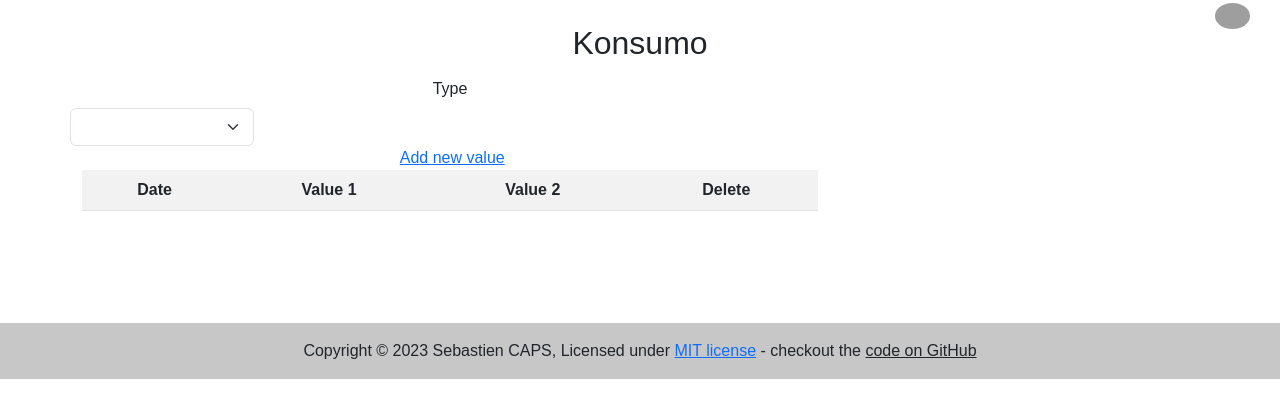
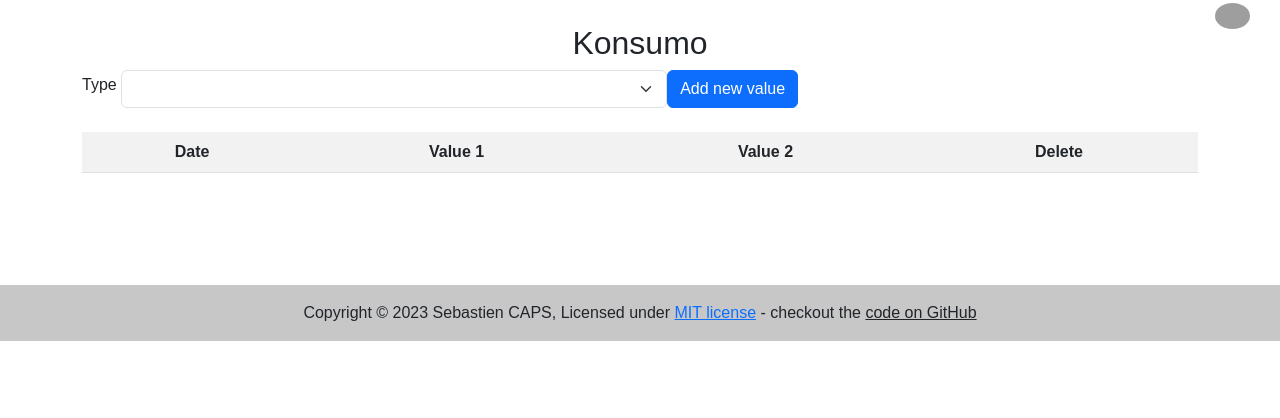
Before and after one commit to virer/konsumo, a Flask app: template app/konsumo/templates/data_list.html in a window 1280 px wide. Shown: the top 418 px of the page. Run offline with Flask 3, Linux system fonts and the light colour scheme; the template is opened without the code that fills it, so the values that code supplies are empty; the visitor is signed in with stand-in values (Sample User, id 1); data comes from the database, SQL or seed files in the repository; some libraries are stand-ins or nearby versions; grey boxes are pictures that could not be loaded.

Commit message:
try some Bootstrap UI review

```diff
--- a/app/konsumo/templates/data_list.html
+++ b/app/konsumo/templates/data_list.html
@@ -19,25 +19,27 @@
 {% if current_user.is_authenticated %}
 <div>
   <div class="row">
-  <div class="col-8">
+  <div class="col">
     <div class="row">
-        <form action="/konsumo/data/list" method="GET" role="form" onchange="submit();">
-        <label for="type" class="col-sm-2 col-form-label">Type</label>
-        <div class="row col-sm-3">
-            <select name="type" class="form-select">
+        <form class="row mb-4" action="/konsumo/data/list" method="GET" role="form" onchange="submit();">
+        <div class="d-inline-flex align-items-center">
+          <label for="chart_type" class="form-label">Type&nbsp;</label>
+          <select name="type" id="chart_type" class="form-select w-50">
             {% for type_l in type_list %}
             <option {{ 'selected' if type_l == chart_type }} value="{{ type_l }}">{{ type_l | replace('_',' ') }}</option>
             {% endfor %}
-            </select>
+          </select>
+          <a href="{{ url_for('konsumo.encoding') }}?type={{ chart_type }}" class="btn btn-primary">Add new value</a>
         </div>
+
         </form>
     </div>
-    &nbsp;<a href="{{ url_for('konsumo.encoding') }}?type={{ chart_type }}">Add new value</a>
+
   </div>
   </div>
 
  <div class="row">
-   <div class="col-8">
+   <div class="col">
     <table class="table table-striped" summary="List of encoded data">
     <tr>
         <th><b>Date</b></th>
```
Also changed, not shown: app/konsumo/templates/encoding.html (+5 -3 lines).
